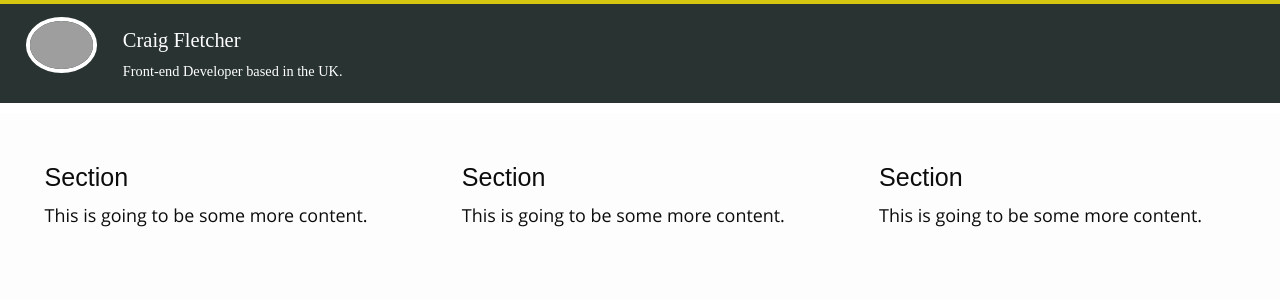
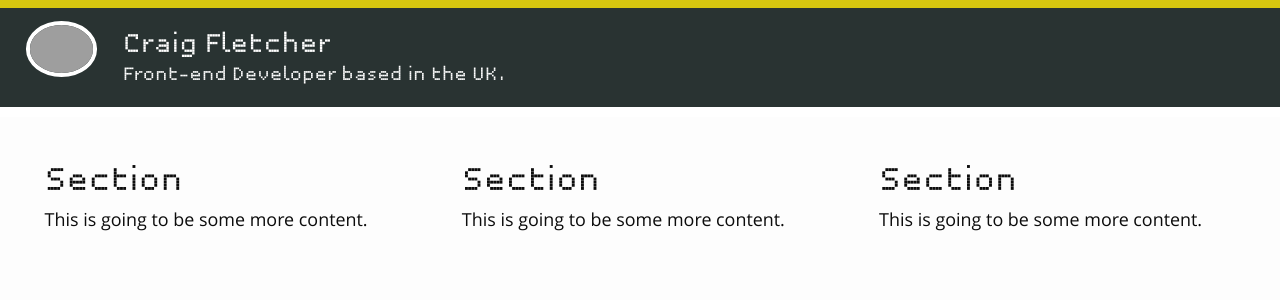
Before and after one commit to leakypixel/leakypixel, a PHP site: page / in a window 1280 px wide. Shown: the top 300 px of the page. Run offline with PHP 8.4, Linux system fonts and the light colour scheme; style sheets or scripts are compiled from the project's sources; some web fonts are replaced; grey boxes are pictures that could not be loaded.

Commit message:
Added fonts and shit, yo.

```diff
--- a/assets/sass/home.scss
+++ b/assets/sass/home.scss
@@ -2,7 +2,7 @@ header {
   padding: 1vw 2vw;
   background: #293332;
   overflow: hidden;
-  border-top: 4px solid #D6C60F;
+  border-top: 8px solid #D6C60F;
   font-size: 0.8vw;
 
   h1 {
--- a/assets/stylesheets/home.css
+++ b/assets/stylesheets/home.css
@@ -2,7 +2,7 @@ header {
   padding: 1vw 2vw;
   background: #293332;
   overflow: hidden;
-  border-top: 4px solid #D6C60F;
+  border-top: 8px solid #D6C60F;
   font-size: 0.8vw; }
   header h1 {
     margin: 0.5vw 0 0 0; }
```
Also changed, not shown: assets/fonts/munro.woff (added), assets/fonts/unibody8.woff (added).
